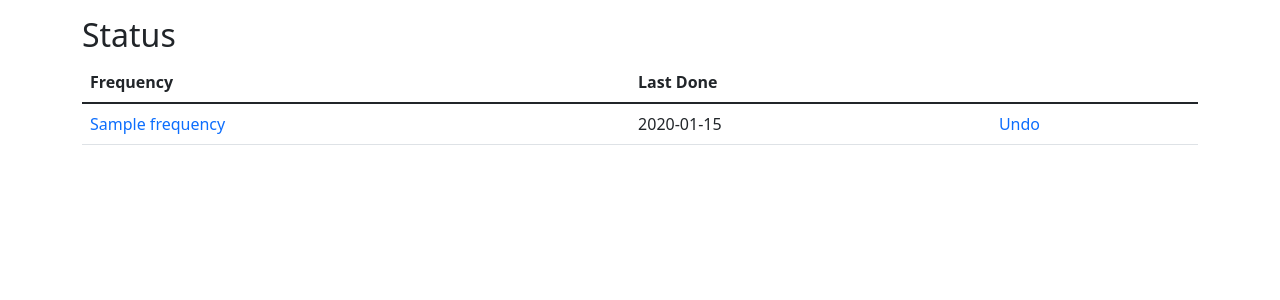
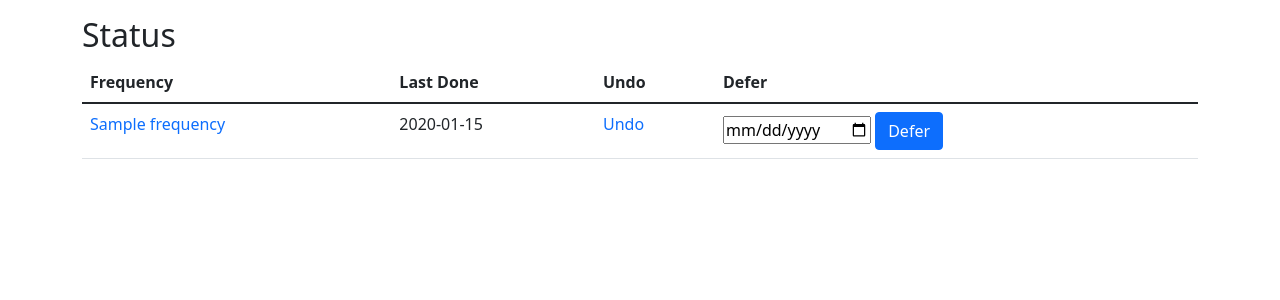
Before and after one commit to TanChiaChun/Self_WebApp, a Python web app: template selfwebapp/templates/status.html in a window 1280 px wide. Shown: the part 41-341 px from the top of the page. Run offline with Jinja, Linux system fonts and the light colour scheme; the template is opened without the code that fills it: most values are stand-ins (such as "Sample title", 1, 10 or a date in 2020).

Commit message:
Add update defer_to function

```diff
--- a/selfwebapp/templates/status.html
+++ b/selfwebapp/templates/status.html
@@ -10,7 +10,8 @@
             <tr>
                 <th scope="col">Frequency</th>
                 <th scope="col">Last Done</th>
-                <th scope="col"></th>
+                <th scope="col">Undo</th>
+                <th scope="col">Defer</th>
             </tr>
         </thead>
         <tbody>
@@ -20,6 +21,12 @@
                 <td style="background-color: {{ s_colours[0] }};"><a href="{{ url_for('status_update', s_id=status.id) }}" style="color: {{ s_colours[1] }};">{{ status.frequency }}</a></td>
                 <td>{{ status.last_done.strftime("%#I:%M %p (%#d/%#m)") }}</td>
                 <td><a href="{{ url_for('status_undo', s_id=status.id) }}">Undo</a></td>
+                <td>
+                    <form method="POST">
+                        <input type="date" required name="defer_date">
+                        <button type="submit" class="btn btn-primary" name="form_id" value="{{ status.id }}">Defer</button>
+                    </form>
+                </td>
             </tr>
             {% endfor %}
         </tbody>
```
Also changed, not shown: selfwebapp/routes.py (+7 -1 lines).
